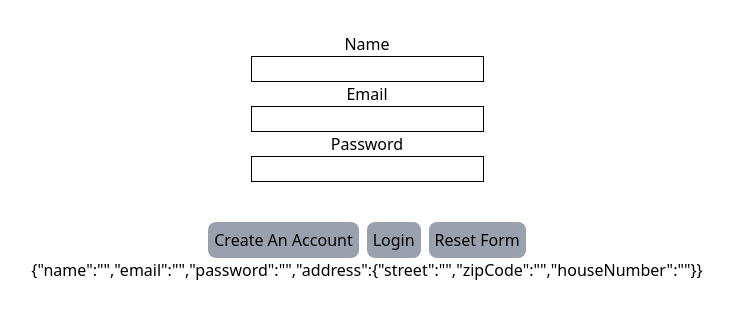
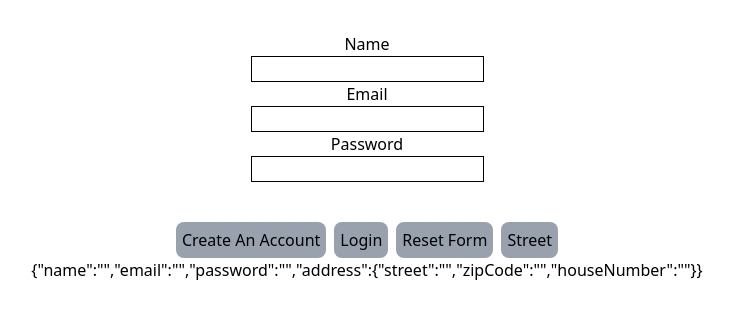
Before and after one commit to tomyson7272/my-first-react-app, a React (Vite) app: page / in a window 1280 px wide. Shown: the top 318 px of the page, without its empty margins (273-1006 px from the left). Built offline with nearby package versions, Linux system fonts and the light colour scheme.

Commit message:
add nonsense

```diff
--- a/src/components/SignUpForm.jsx
+++ b/src/components/SignUpForm.jsx
@@ -90,6 +90,19 @@ const SignUpForm = () => {
           >
             Reset Form
           </button>
+
+          <button
+            onClick={(e) => {
+              e.preventDefault();
+              dispatch({ type: SignUpActionTypes.address.street, value: initialState });
+            }}
+            className="bg-gray-400 p-1.5 text-black rounded-lg "
+          >
+            Street
+          </button>
+
+
+
         </div>
       </form>
 
--- a/src/reducers/SignUpFormReducer.jsx
+++ b/src/reducers/SignUpFormReducer.jsx
@@ -2,6 +2,10 @@ export const SignUpActionTypes = {
   changeName: "setName",
   changeEmail: "setEmail",
   changePassword: "setPassword",
+
+  changeAddressStreet: "setStreet",
+  changeAddressZipcode: "setzipCode",
+  changeAddressHouseNumber: "sethouseNumber",
   reset: "reset",
 };
 
```
